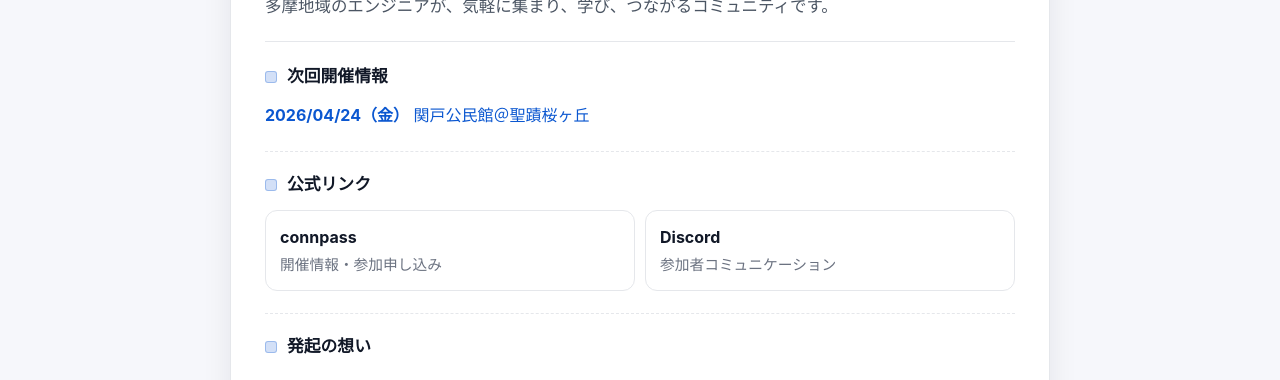
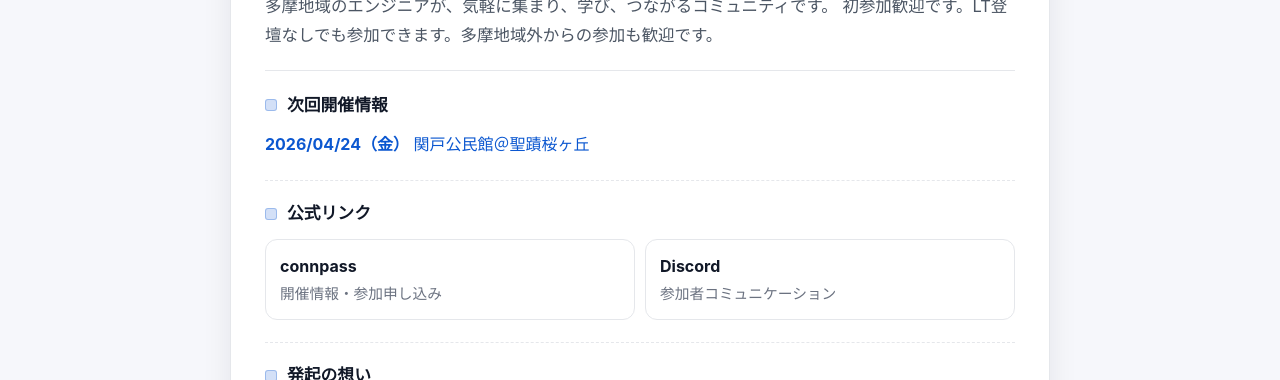
Before and after one commit to naoki-takahashi01/tamadev-site, a plain HTML site: page index.html in a window 1280 px wide. Shown: the part 720-1100 px from the top of the page. Drawn offline with Linux system fonts and the light colour scheme; a script that the page names is missing.

Commit message:
Update index.html

```diff
--- a/index.html
+++ b/index.html
@@ -39,6 +39,7 @@
         <h1>多摩.dev</h1>
         <p class="lead">
           多摩地域のエンジニアが、気軽に集まり、学び、つながるコミュニティです。
+          初参加歓迎です。LT登壇なしでも参加できます。多摩地域外からの参加も歓迎です。
         </p>
       </header>
 
```
